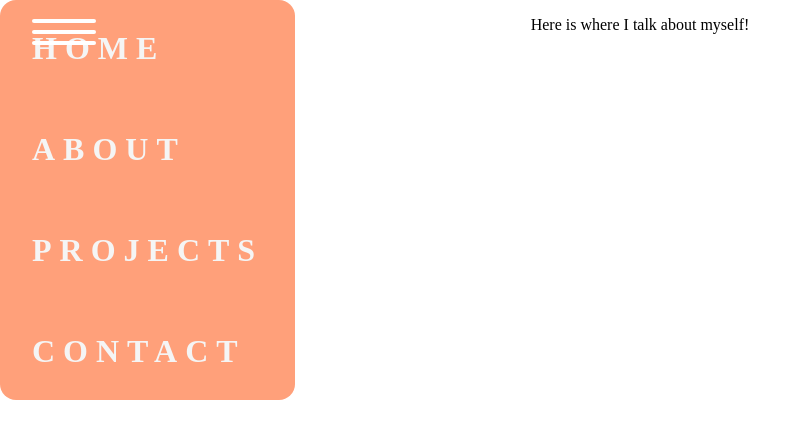
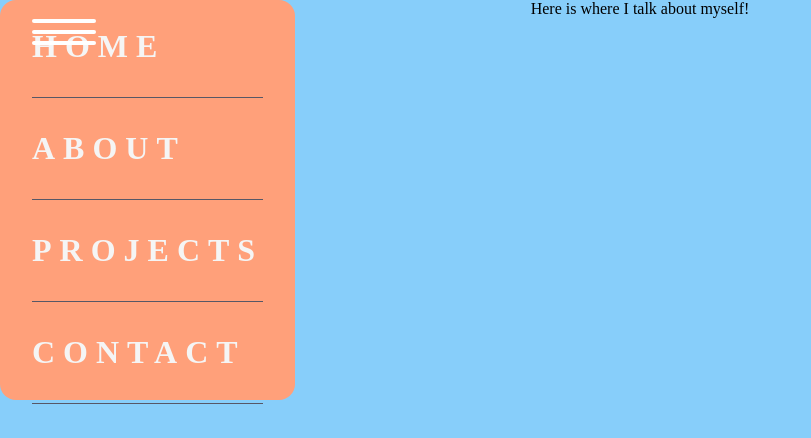
Before and after one commit to pathaynes/Portfolio, a React app: page /about in a window 1280 px wide. Shown: the top 438 px of the page, without its empty margins (0-811 px from the left). Built offline with nearby package versions, Linux system fonts and the light colour scheme; a web font is replaced by a local one.

Commit message:
added some color

```diff
--- a/src/components/About/About.css
+++ b/src/components/About/About.css
@@ -1,3 +1,11 @@
 .About {
   text-align: center;
+  margin: 0;
+  background-color: lightskyblue;
+  height: 100vh;
+  width: 100vw;
+
+  p {
+    margin: 0;
+  }
 }
--- a/src/components/Contact/Contact.css
+++ b/src/components/Contact/Contact.css
@@ -1,3 +1,16 @@
+body {
+  margin: 0;
+}
+
 .Contact {
+  margin: 0;
   text-align: center;
+  background-color: lightskyblue;
+  height: 100vh;
+  width: 100vw;
+
+  p {
+    margin: 0;
+  }
+
 }
--- a/src/components/Menu/Menu.css
+++ b/src/components/Menu/Menu.css
@@ -20,6 +20,7 @@
     color: whitesmoke;
     text-decoration: none;
     transition: color 0.3s linear;
+    border-bottom: 1px solid #575766
   }
 
   a:hover {
--- a/src/components/Projects/Projects.css
+++ b/src/components/Projects/Projects.css
@@ -1,3 +1,11 @@
 .Projects {
   text-align: center;
+  margin: 0;
+  background-color: lightskyblue;
+  height: 100vh;
+  width: 100vw;
+
+  p {
+    margin: 0;
+  }
 }
```
